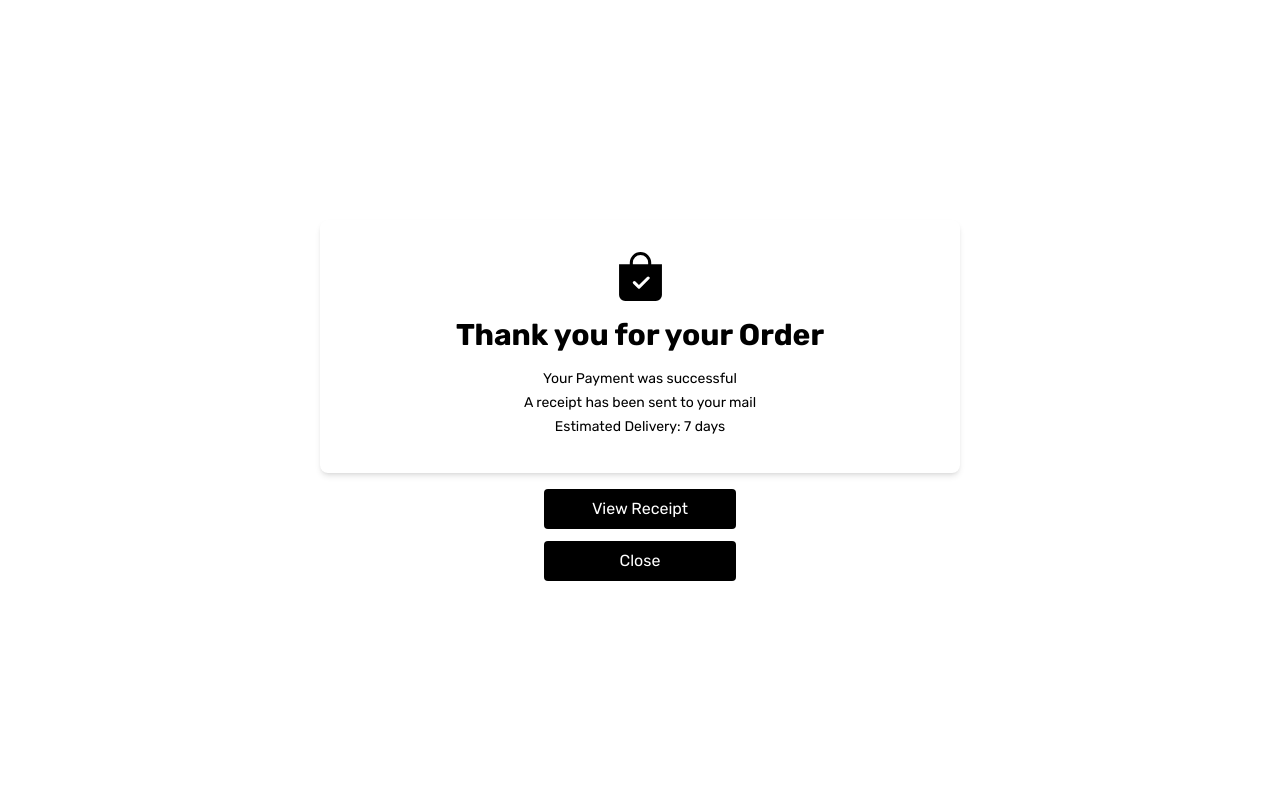
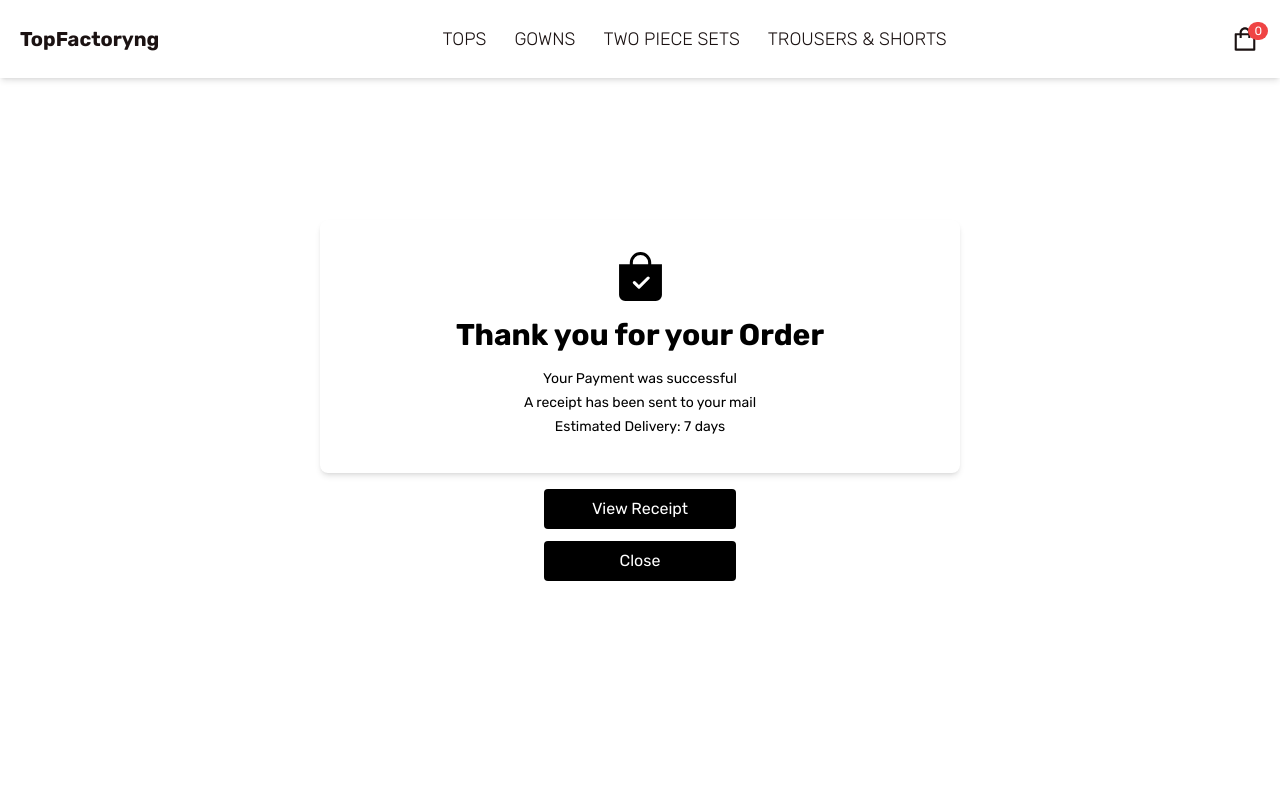
Before and after one commit to JesseOlisa/topfactoryng, a Next.js app in the folder client/: page /success in a window 1280 px wide. Shown: the top 800 px of the page. Built offline with nearby package versions, Linux system fonts and the light colour scheme.

Commit message:
fix: fixes navbar

```diff
--- a/client/pages/_app.tsx
+++ b/client/pages/_app.tsx
@@ -14,7 +14,7 @@ export default function App({ Component, pageProps, router }: AppProps) {
 		<StateContext>
 			<Layout>
 				<Toaster position='top-center' />
-				{router.pathname === 'contact' && <Navbar />}
+				{router.pathname !== 'contact' && <Navbar />}
 				<AnimatePresence
 					initial={false}
 					mode='wait'
```
